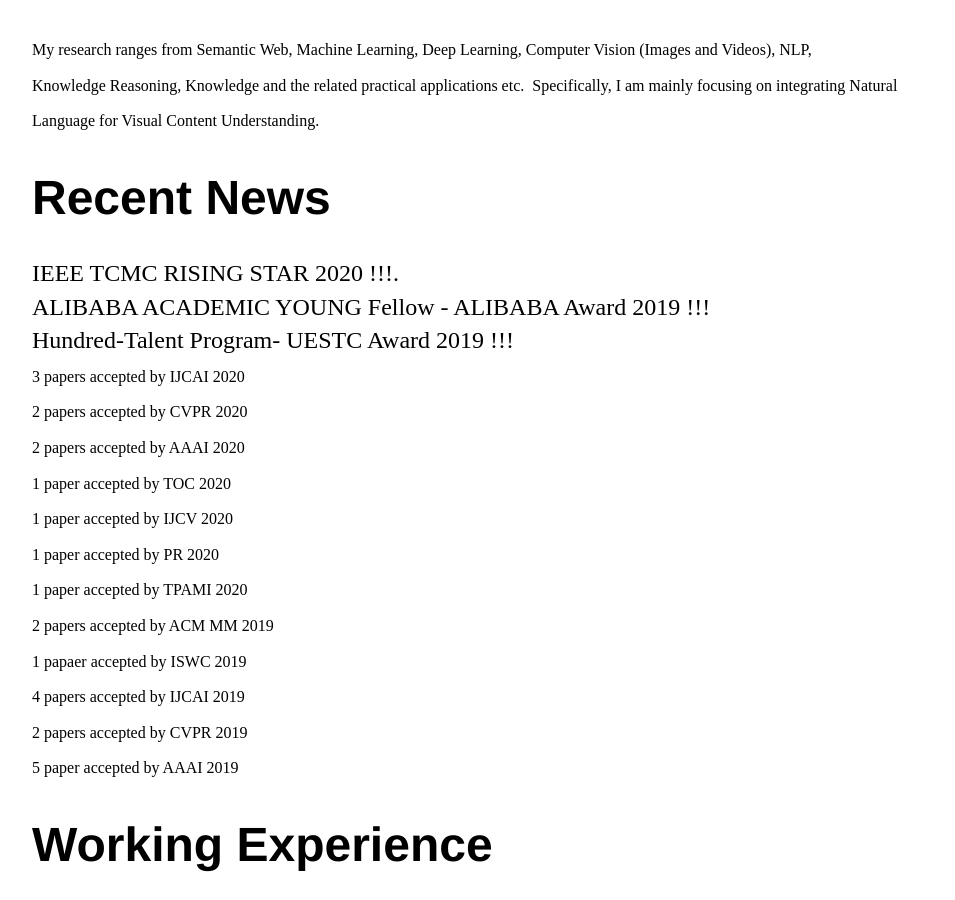
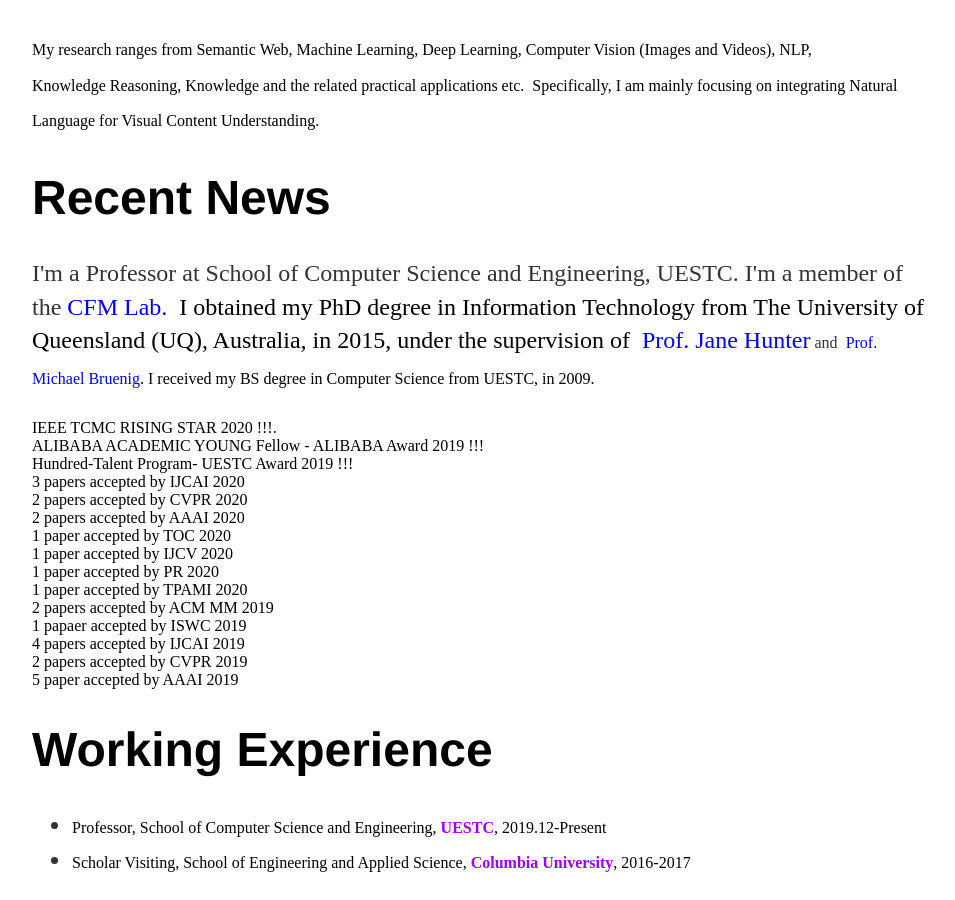
Before and after one commit to lianliGao/lianligao.github.io, a Jekyll site: the page built from index.html, in a window 1280 px wide and 900 px high, scrolled down 669 px. Shown: the whole window, without its empty margins (160-1115 px from the left). Built offline with Jekyll 4.4.1, drawn with Linux system fonts in a browser that asks for light colours.

Commit message:
Update index.html

```diff
--- a/index.html
+++ b/index.html
@@ -5,7 +5,7 @@
 
 		<div class="blurb">
 			<h1>Dr. Lianli Gao (高联丽) from UESTC!</h1>
-			<p ><img src="1.png" alt="photo" style="width:190px;height:190px;float:left;margin-right:35px;">
+			<p><img src="1.png" alt="photo" style="width:190px;height:190px;float:left;margin-right:35px;">
 				<ul class="contacts">
 					<li> Pro. from School of Computer Science and Engineering</li>
 					<li>The University of Electronic Science and Technology of China</li>
@@ -19,10 +19,20 @@
 
 <div class="about">
 	<h1>About Me</h1>
-	<p>I'm a Professor at School of Computer Science and Engineering, UESTC. I'm a member of the <a href="http://www.google.com/url?q=http%3A%2F%2Fbmc.uestc.edu.cn%2F&amp;sa=D&amp;sntz=1&amp;usg=AFQjCNHz42HWg3NL3PIfErgIpUmAsgoyfg" ><font color="#0000ff">CFM Lab</font></a><font color="#0000ff">.</font><font color="#000000"> &nbsp;I obtained my PhD degree in Information Technology from The University of Queensland (UQ), Australia, in 2015, under the supervision of&nbsp;</font> <a href="http://www.google.com/url?q=http%3A%2F%2Fstaff.itee.uq.edu.au%2Fjane%2F&amp;sa=D&amp;sntz=1&amp;usg=AFQjCNGfUxvsRu6YwjDfPnRjs-HAAafkvA"><font color="#0000ff">Prof. Jane Hunter</font></a><span style="font-family:times new roman,serif;font-size:medium">&nbsp;and &nbsp;<a href="http://www.google.com/url?q=http%3A%2F%2Fresearchers.uq.edu.au%2Fresearcher%2F5052&amp;sa=D&amp;sntz=1&amp;usg=AFQjCNHImeq8F2P83jIqynMxiqKrxABm_w" style="font-family:times new roman,serif;font-size:medium"><font color="#0000ff">Prof. Michael Bruenig</font></a><span style="font-family:times new roman,serif;font-size:medium;background-color:transparent"><font color="#000000">. I&nbsp;received my BS degree in Computer Science from UESTC, in 2009.&nbsp;</font></p>
-	<p><span style="background-color:transparent"><font color="#000000"><font face="times new roman, serif" size="3">My research ranges from Semantic Web, Machine Learning, Deep Learning, Computer Vision (Images and Videos), NLP, Knowledge&nbsp;Reasoning, Knowledge&nbsp;and the related practical applications etc.&nbsp; Specifically, I am mainly focusing on integrating Natural Language&nbsp;for Visual Content Understanding.&nbsp;</font></font></span></p>
+	<p>I'm a Professor at School of Computer Science and Engineering, UESTC.
+I'm a member of the <a href="http://www.google.com/url?q=http%3A%2F%2Fbmc.uestc.edu.cn%2F&amp;sa=D&amp;sntz=1&amp;usg=AFQjCNHz42HWg3NL3PIfErgIpUmAsgoyfg" >
+<font color="#0000ff">CFM Lab</font></a><font color="#0000ff">.</font>
+<font color="#000000"> &nbsp;
+I obtained my PhD degree in Information Technology from The University of Queensland (UQ), Australia, in 2015, under the supervision of&nbsp;</font>
+<a href="http://www.google.com/url?q=http%3A%2F%2Fstaff.itee.uq.edu.au%2Fjane%2F&amp;sa=D&amp;sntz=1&amp;usg=AFQjCNGfUxvsRu6YwjDfPnRjs-HAAafkvA">
+<font color="#0000ff">Prof. Jane Hunter</font></a>
+&nbsp;and &nbsp;<a href="http://www.google.com/url?q=http%3A%2F%2Fresearchers.uq.edu.au%2Fresearcher%2F5052&amp;sa=D&amp;sntz=1&amp;usg=AFQjCNHImeq8F2P83jIqynMxiqKrxABm_w" style="font-family:times new roman,serif;font-size:medium"><font color="#0000ff">Prof. Michael Bruenig</font></a>. I&nbsp;received my BS degree in Computer Science from UESTC, in 2009.&nbsp;</font></p>
+
+<p><span style="background-color:transparent"><font color="#000000"><font face="times new roman, serif" size="3">My research ranges from Semantic Web, Machine Learning, Deep Learning, Computer Vision (Images and Videos), NLP, Knowledge&nbsp;Reasoning, Knowledge&nbsp;and the related practical applications etc.&nbsp; Specifically, I am mainly focusing on integrating Natural Language&nbsp;for Visual Content Understanding.&nbsp;</font></font></span></p>
 <h1> Recent News</h1>
 <p>
+	<p>I'm a Professor at School of Computer Science and Engineering, UESTC.
+		I'm a member of the <a href="http://www.google.com/url?q=http%3A%2F%2Fbmc.uestc.edu.cn%2F&amp;sa=D&amp;sntz=1&amp;usg=AFQjCNHz42HWg3NL3PIfErgIpUmAsgoyfg" ><font color="#0000ff">CFM Lab</font></a><font color="#0000ff">.</font><font color="#000000"> &nbsp;I obtained my PhD degree in Information Technology from The University of Queensland (UQ), Australia, in 2015, under the supervision of&nbsp;</font> <a href="http://www.google.com/url?q=http%3A%2F%2Fstaff.itee.uq.edu.au%2Fjane%2F&amp;sa=D&amp;sntz=1&amp;usg=AFQjCNGfUxvsRu6YwjDfPnRjs-HAAafkvA"><font color="#0000ff">Prof. Jane Hunter</font></a><span style="font-family:times new roman,serif;font-size:medium">&nbsp;and &nbsp;<a href="http://www.google.com/url?q=http%3A%2F%2Fresearchers.uq.edu.au%2Fresearcher%2F5052&amp;sa=D&amp;sntz=1&amp;usg=AFQjCNHImeq8F2P83jIqynMxiqKrxABm_w" style="font-family:times new roman,serif;font-size:medium"><font color="#0000ff">Prof. Michael Bruenig</font></a><span style="font-family:times new roman,serif;font-size:medium;background-color:transparent"><font color="#000000">. I&nbsp;received my BS degree in Computer Science from UESTC, in 2009.&nbsp;</font></p>
 	<font color="#000000" >IEEE TCMC RISING STAR 2020 !!!.</font><br>
 	<font color="#000000" >ALIBABA ACADEMIC YOUNG Fellow - ALIBABA Award 2019 !!!</font><br>
 	<font color="#000000" >Hundred-Talent Program- UESTC Award 2019 !!!</font><br>
```
